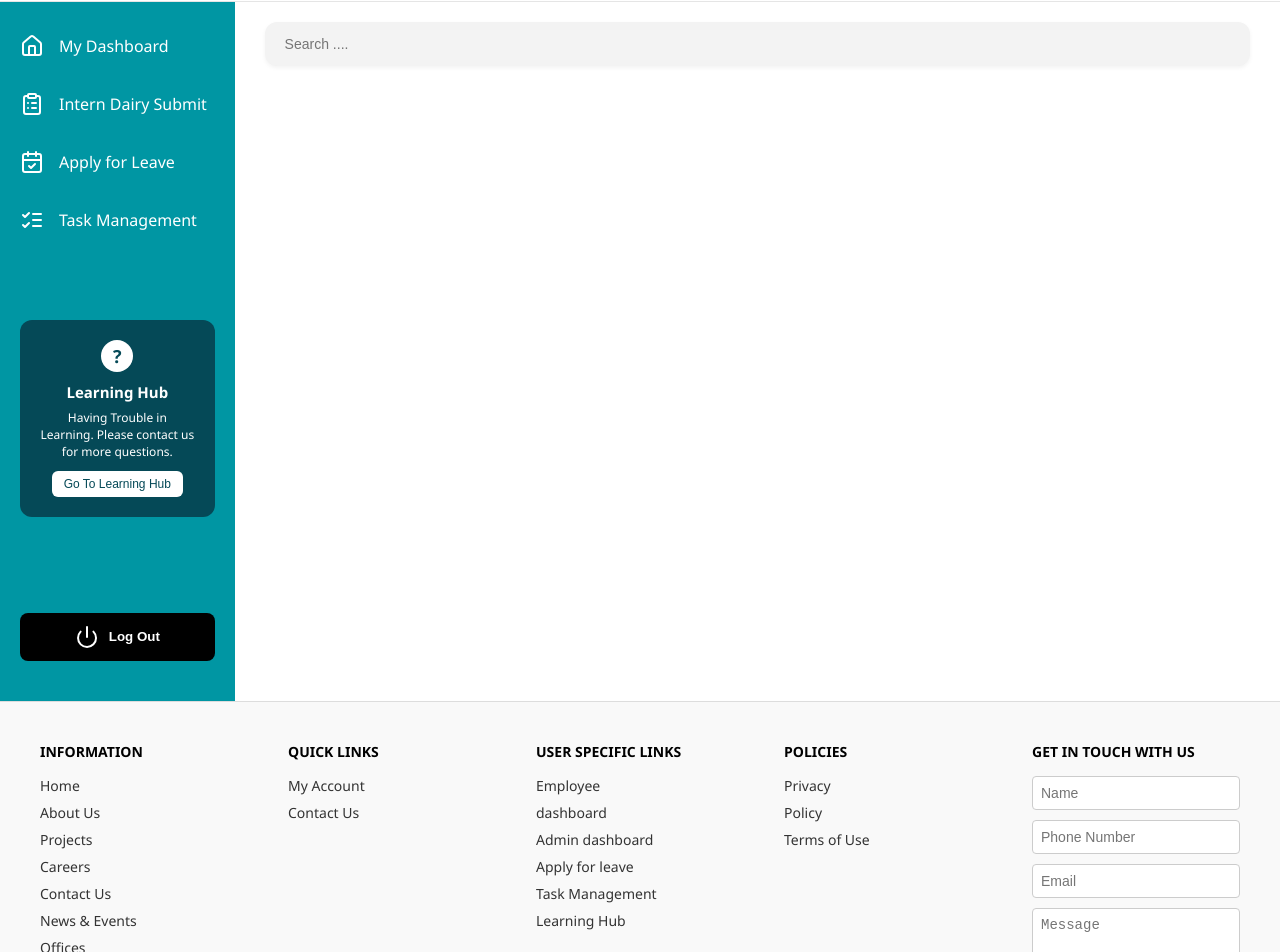
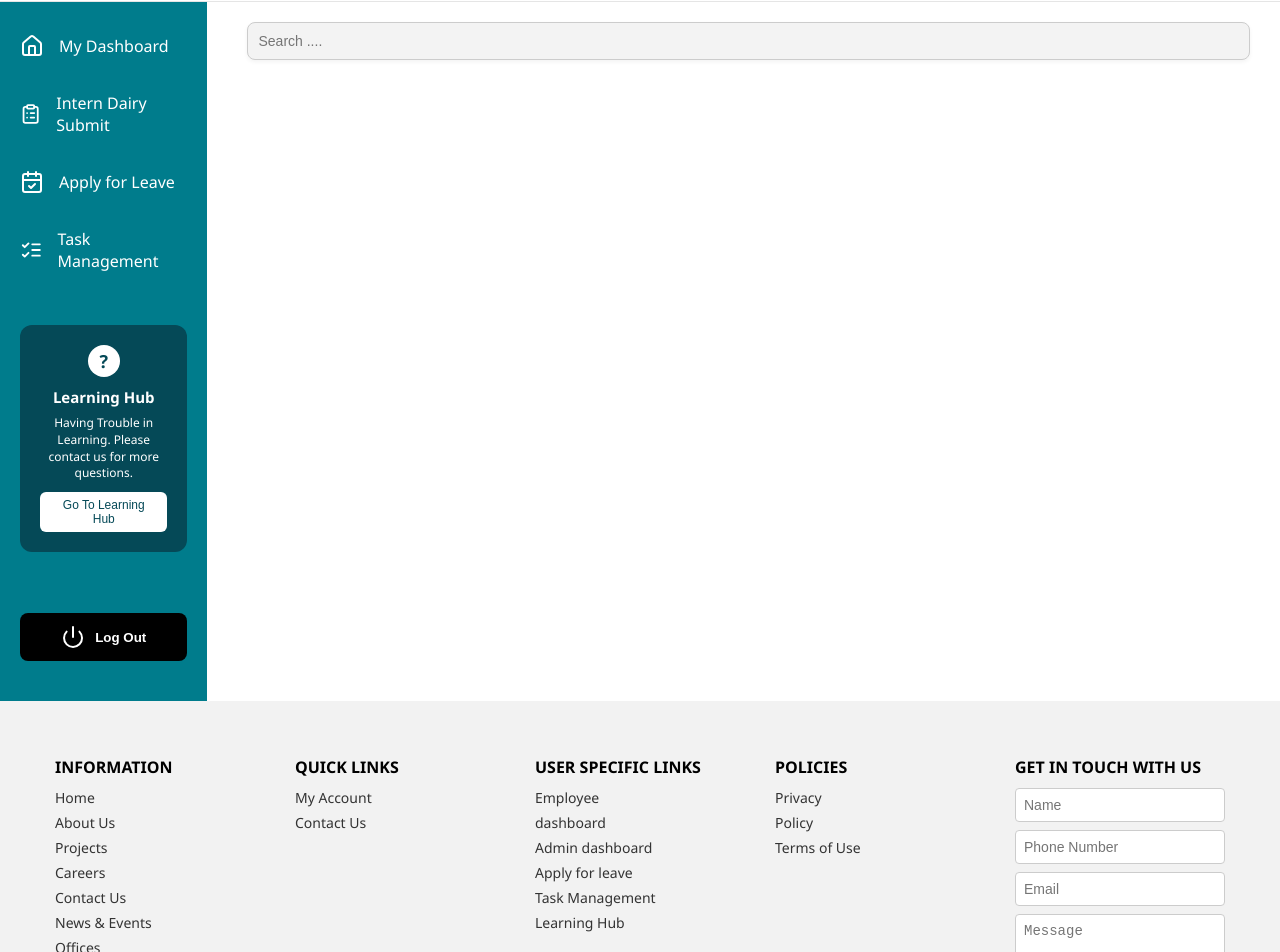
Before and after one commit to Dananji-Siriwardana/EMS-project04, a React (Create React App) app in the folder frontend/: page / in a window 1280 px wide. Shown: the part 99-1051 px from the top of the page. Built offline with nearby package versions, Linux system fonts and the light colour scheme.

Commit message:
update mobile view side bar

```diff
--- a/frontend/src/Components/EmployeeSideNavBar.jsx
+++ b/frontend/src/Components/EmployeeSideNavBar.jsx
@@ -1,13 +1,26 @@
-import React from "react";
-// Make sure Sidebar.css exists in the same folder or adjust path accordingly
+import React, { useState, useEffect, useRef, } from "react";
 import "../Style/sidebar.css";
-import logo from "../assets/image.png"
-import { Home, ClipboardList, CalendarCheck, ListChecks, Power, Bell, User } from 'lucide-react';
+import logo from "../assets/image.png";
+import { Home, ClipboardList, CalendarCheck, ListChecks, Power, Bell, User, Menu, MessageCircle, File} from 'lucide-react';
 
 export default function Sidebar() {
+    const [isSidebarOpen, setIsSidebarOpen] = useState(false);
+    const sidebarRef = useRef(null);
+
+    // Close sidebar when clicking outside
+    useEffect(() => {
+        const handleClickOutside = (event) => {
+            if (sidebarRef.current && !sidebarRef.current.contains(event.target)) {
+                setIsSidebarOpen(false);
+            }
+        };
+
+        document.addEventListener("mousedown", handleClickOutside);
+        return () => document.removeEventListener("mousedown", handleClickOutside);
+    }, []);
+
     return (
         <div className="app-container">
-
             <div className="top-content">
                 <div className="topbar">
                     <div className="logo-section">
@@ -15,37 +28,35 @@ export default function Sidebar() {
                         <h2>Gamage Recruiters (PVT) LTD</h2>
                     </div>
 
-                    <div className="nav-menu">
+                    <div className="nav-menu desktop-only">
                         <span>Home</span>
                         <span>About Us</span>
                         <span>Contact Us</span>
                     </div>
+
                     <div className="icons">
                         <Bell className="icon" />
                         <User className="icon" />
                     </div>
                 </div>
             </div>
+
+
+
             <div className="main-content">
-                <div className="sidebar">
-
+                <div className={`sidebar ${isSidebarOpen ? "open" : ""}`} ref={sidebarRef}>
                     <div className="nav-links">
-                        <div className="nav-item">
-                            <Home className="icon" />
-                            <span>My Dashboard</span>
-                        </div>
-                        <div className="nav-item">
-                            <ClipboardList className="icon" />
-                            <span>Intern Dairy Submit</span>
-                        </div>
-                        <div className="nav-item">
-                            <CalendarCheck className="icon" />
-                            <span>Apply for Leave</span>
-                        </div>
-                        <div className="nav-item">
-                            <ListChecks className="icon" />
-                            <span>Task Management</span>
-                        </div>
+                        <div className="nav-item"><Home className="icon" /><span>My Dashboard</span></div>
+                        <div className="nav-item"><ClipboardList className="icon" /><span>Intern Dairy Submit</span></div>
+                        <div className="nav-item"><CalendarCheck className="icon" /><span>Apply for Leave</span></div>
+                        <div className="nav-item"><ListChecks className="icon" /><span>Task Management</span></div>
+                    </div>
+                    <div className="nav-men mobile-only">
+                        <hr></hr>
+                        <div className="nav-item"><Home className="icon" /><span>Home</span></div>
+                        <div className="nav-item"><File className="icon" /><span>About Us</span></div>
+                        <div className="nav-item"><MessageCircle className="icon" /><span>Contact Us</span></div>
+                        <div className="nav-item"><User className="icon" /><span>Profile</span></div>
                     </div>
 
                     <div className="learning-hub">
@@ -57,16 +68,18 @@ export default function Sidebar() {
                         </div>
                     </div>
 
-                    <button className="logout-btn">
-                        <Power className="icon" /> Log Out
-                    </button>
+                    <button className="logout-btn"><Power className="icon" /> Log Out</button>
                 </div>
+                <div className="container">
+                    <div className="inside-bar">
+                        <Menu className="menu-icon mobile-only" onClick={() => setIsSidebarOpen(!isSidebarOpen)} />
+                        <div className="search-bar">
+                            <input type="text" placeholder="Search ...." />
+                        </div>
+                    </div>
 
-                <div className="search-bar">
-                    <input type="text" placeholder="Search ...." />
                 </div>
             </div>
-
         </div>
     );
 }
--- a/frontend/src/Style/Footer.css
+++ b/frontend/src/Style/Footer.css
@@ -1,40 +1,33 @@
-* {
-    box-sizing: border-box;
-    margin: 0;
-    padding: 0;
-  }
+/* Footer.css */
 
 .footer {
-    background-color: #f9f9f9;
+  background-color: #f2f2f2;
   padding: 40px 20px;
-    font-family: 'Segoe UI', sans-serif;
-    border-top: 1px solid #ddd;
+  font-family: 'Segoe UI', Tahoma, Geneva, Verdana, sans-serif;
 }
 
 .footer-container {
   display: flex;
   flex-wrap: wrap;
   justify-content: space-between;
-    gap: 40px;
   max-width: 1200px;
-    margin: 0 auto;
+  margin: auto;
 }
 
 .footer-column {
-    flex: 1 1 180px;
-    min-width: 180px;
+  flex: 1 1 200px;
+  margin: 15px;
 }
 
 .footer-column h4 {
-    font-size: 14px;
-    font-weight: bold;
+  font-size: 16px;
+  font-weight: 600;
   color: #000;
-    margin-bottom: 15px;
-    text-transform: uppercase;
+  margin-bottom: 10px;
 }
 
 .footer-column ul {
-    list-style: none;
+  list-style-type: none;
   padding: 0;
   margin: 0;
 }
@@ -42,7 +35,7 @@
 .footer-column ul li {
   font-size: 14px;
   color: #333;
-    margin-bottom: 8px;
+  margin-bottom: 6px;
   cursor: pointer;
 }
 
@@ -56,57 +49,44 @@
 
 .social-icons i {
   font-size: 16px;
+  margin-right: 10px;
   color: #000;
-    margin-right: 10px;
   cursor: pointer;
-  }
-
-  .contact-form h4 {
-    font-size: 14px;
-    font-weight: bold;
-    color: #000;
-    margin-bottom: 15px;
-    text-transform: uppercase;
 }
 
 .contact-form input,
 .contact-form textarea {
+  display: block;
   width: 100%;
+  margin-bottom: 8px;
+  padding: 8px;
   font-size: 14px;
-    padding: 8px;
-    margin-bottom: 10px;
   border: 1px solid #ccc;
   border-radius: 4px;
 }
 
-  .contact-form textarea {
-    resize: vertical;
-  }
-
 .contact-form button {
   background-color: #000;
-    color: white;
-    padding: 8px;
-    width: 100%;
-    font-weight: bold;
+  color: #fff;
+  padding: 8px 16px;
   border: none;
+  font-size: 14px;
   border-radius: 4px;
   cursor: pointer;
+  width: 100%;
 }
 
 .contact-form button:hover {
-    background-color: #333;
+  background-color: #444;
 }
 
-  /* Responsive */
+/* Mobile responsiveness */
 @media (max-width: 768px) {
   .footer-container {
     flex-direction: column;
-      align-items: flex-start;
   }
 
   .footer-column {
-      width: 100%;
-      margin-bottom: 20px;
+    margin: 10px 0;
   }
 }
--- a/frontend/src/Style/sidebar.css
+++ b/frontend/src/Style/sidebar.css
@@ -5,20 +5,19 @@
   padding: 0;
 }
 
-  body, html {
-    font-family: 'Segoe UI', sans-serif;
+body,
+html {
+  font-family: "Segoe UI", sans-serif;
   background-color: #f9f9f9;
 }
 
 /* === Layout === */
 .app-container {
-    display:flex;
+  display: flex;
   flex-direction: column;
   height: 100vh;
-    width: 100vw;
   background: #f7f7f7;
 }
-
 
 .top-content {
   /* flex-grow: 1; */
@@ -34,13 +33,13 @@
   flex-direction: row;
 }
 
-
 /* === Sidebar === */
 .sidebar {
-    width: 260px;
-    background-color: #0096a3;
+  width: 250px;
+  background-color: #007c8c;
   color: white;
-    display:flex;
+  display: flex;
+  transition: transform 0.3s ease;
   flex-direction: column;
   justify-content: space-between;
   padding: 20px 0;
@@ -69,6 +68,12 @@
 }
 
 .nav-links {
+  display: flex;
+  flex-direction: column;
+  padding: 0 20px;
+  gap: 10px;
+}
+.nav-men {
   display: flex;
   flex-direction: column;
   padding: 0 20px;
@@ -194,10 +199,21 @@
 }
 
 /* === Search Bar === */
-  .search-bar {
-    width: 90vw;
+.container {
+  width: 100%;
+  /* background-color: #054957; */
   padding: 20px 30px;
+  display: flex;
+  flex-direction: column;
 }
+
+.inside-bar {
+  width: 100%;
+  display: flex;
+  align-items: center;
+  flex-direction: row;
+}
+/* background-color: #057e8a; */
 
 .search-bar input {
   width: 100%;
@@ -210,9 +226,6 @@
 }
 
 /* === Mobile Responsive === */
-  .mobile-toggle {
-    display: none;
-  }
 
 @media screen and (max-width: 768px) {
   .sidebar {
@@ -257,6 +270,9 @@
   .icons {
     margin-left: auto;
   }
+  .mobile-only {
+    display: block;
+  }
 }
 
 @media screen and (max-width: 480px) {
@@ -274,3 +290,26 @@
     font-size: 13px;
   }
 }
+
+@media screen and (min-width: 769px) {
+  .mobile-only {
+    display: none;
+  }
+}
+.search-bar-container {
+  display: flex;
+  align-items: center;
+  padding: 1rem;
+}
+
+.search-bar {
+  flex: 1;
+  margin-left: 10px;
+}
+
+.search-bar input {
+  width: 100%;
+  padding: 10px;
+  border-radius: 8px;
+  border: 1px solid #ccc;
+}
```
Lines whose indentation alone changed are shown as unchanged.
